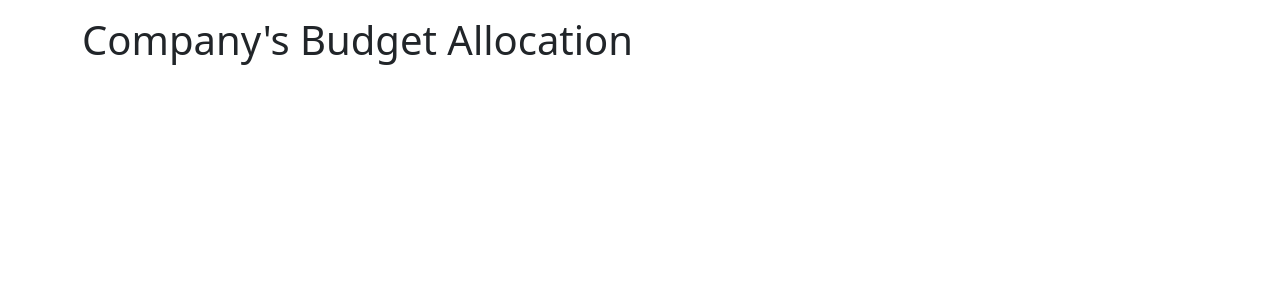
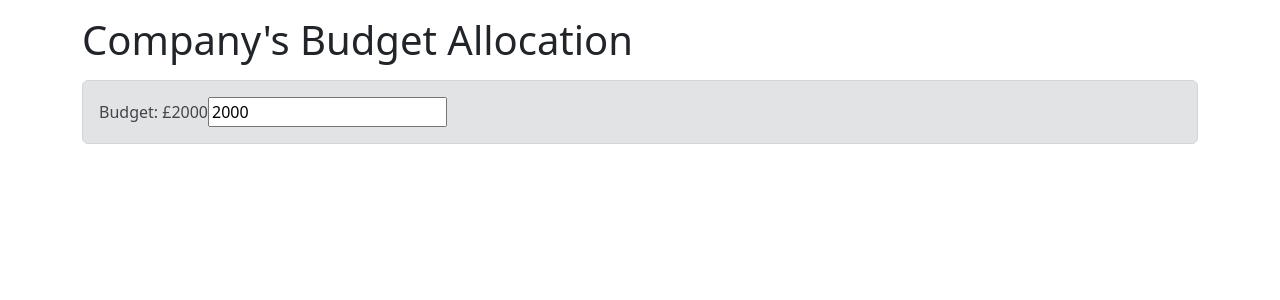
Before and after one commit to ibm-developer-skills-network/ejtos-react_budget_app, a React (Create React App) app: page / in a window 1280 px wide. Shown: the top 300 px of the page. Built offline with nearby package versions, Linux system fonts and the light colour scheme.

Commit message:
Update App.js

```diff
--- a/src/App.js
+++ b/src/App.js
@@ -17,6 +17,9 @@ const App = () => {
                     <div className='row mt-3'>
                         {
                             /* Add Budget component here */
+                             <div className='col-sm'>
+                        <Budget />
+                    </div>
                         }
 
                         {
```
